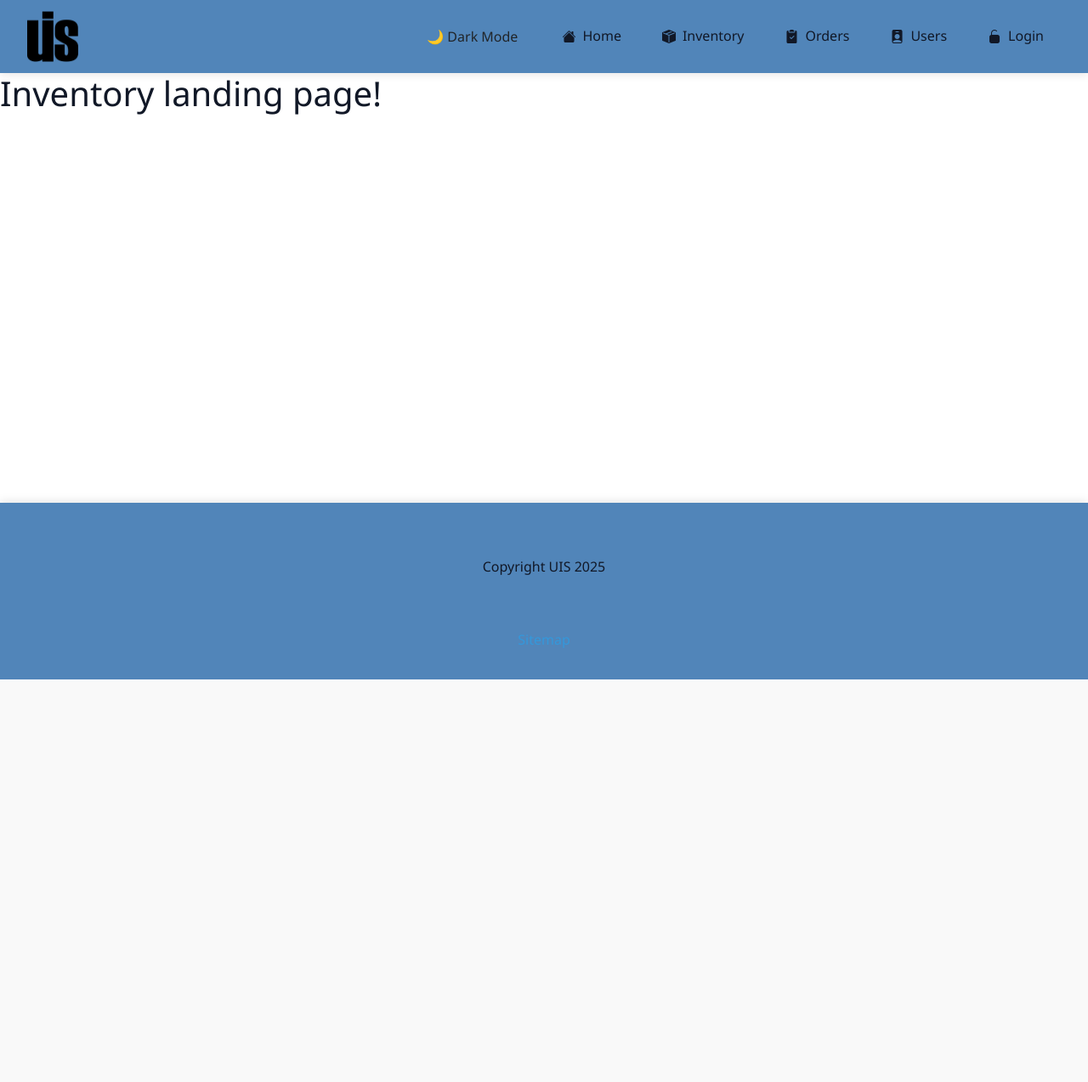
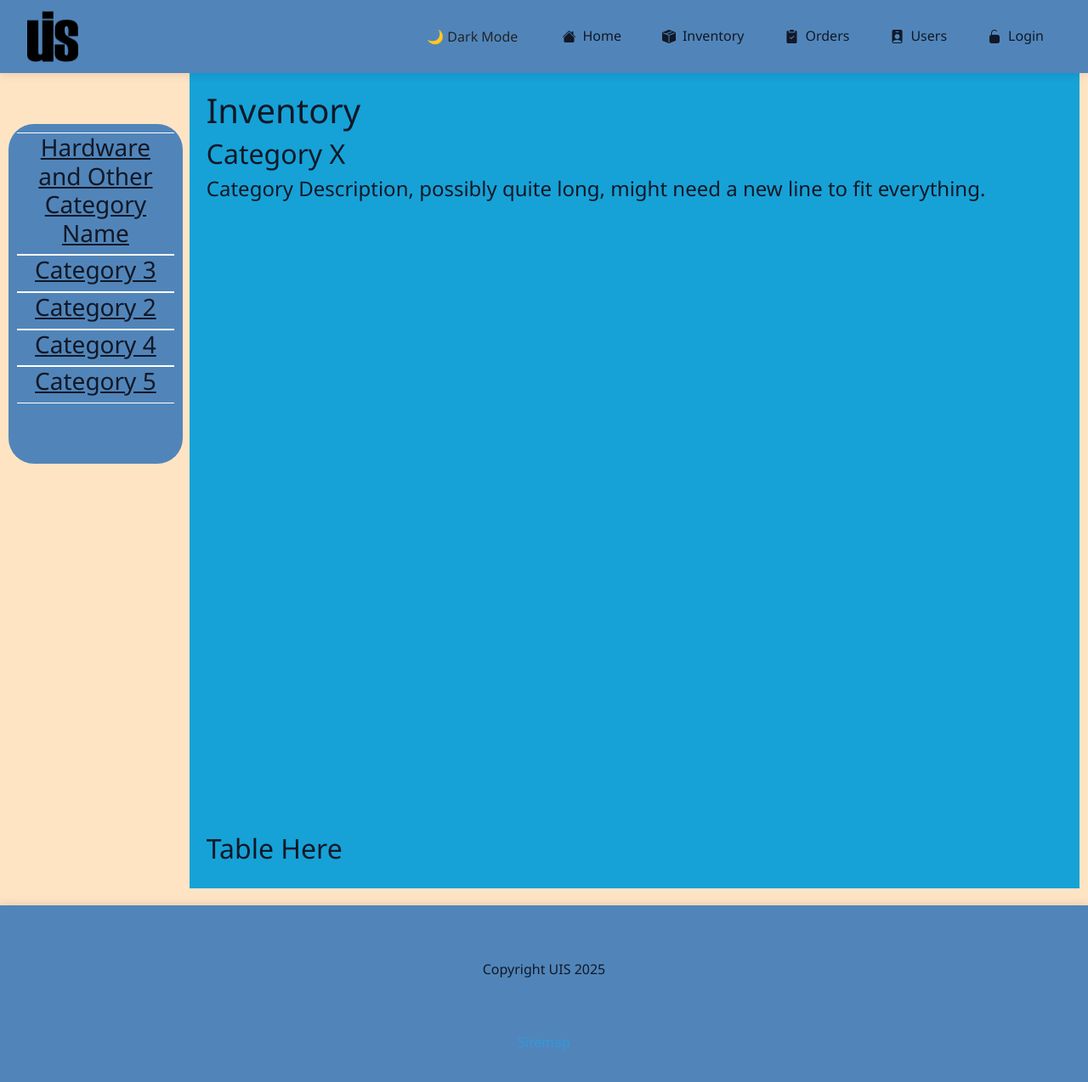
Before and after one commit to Pitlug/Unified-Inventory-System-UIS, a PHP site: page /Unified-Inventory-System-UIS/src/web/inventory/landingpage.php in a window 1280 px wide. Shown: the whole page at 85% size. Before the commit the page ends 800 px from the top, so only its background shows below. Run offline with PHP 8.4, Linux system fonts and the light colour scheme.

Commit message:
Added some prelim structure to inventory page, also added css config_vars file for easy inclusion in alternate css files.

```diff
--- /dev/null
+++ b/src/web/css/inventory.css
@@ -0,0 +1,77 @@
+@import url("config_vars.css");
+
+/*
+=======================
+Start Main
+=======================
+*/
+.page-content{
+    display:flex;
+    flex-direction:row;
+    justify-content: space-between;
+    background-color:bisque;
+}
+
+.main-content{
+    display:flex;
+    flex-direction: column;
+    justify-content: space-between;
+    flex-grow:3;
+    height:120vh;
+    padding:20px;
+    margin-left:10px;
+    margin-right:10px;
+    margin-bottom:20px;
+    background-color:#16A2D7;
+}
+/*
++++++++++++++++++++++++
+End Main
++=+=+=+=+=+=+=+=+=+=+=+
+Start Sidebar
+=======================
+*/
+.inventory-sidebar {
+    display: flex;
+    flex-direction: column;
+    justify-content: space-between;
+    flex-grow:1;
+    padding: 10px;
+    margin-top:50px;
+}
+
+.sizer{
+    height:0px;
+    visibility: hidden;
+}
+
+.category-list{
+    position:fixed;
+    background-color:var(--primary);
+    border-radius: 30px;
+    height:50vh;
+    width:16vw;
+    padding:10px;
+}
+
+.category-item{
+    text-align:center;
+    padding-left:10px;
+    padding-right:10px;
+    border-top: 1px solid var(--modeColor);
+    border-bottom: 1px solid var(--modeColor);
+}
+
+.category-item a{
+    cursor: pointer;
+    color: var(--modeColorOPP);
+}
+.category-item.selected {
+    background-color: #EEF3F5;
+    border-radius: 4px;
+}
+/*
++++++++++++++++++++++++
+End Sidebar
++++++++++++++++++++++++
+*/
--- a/src/web/css/standardize.css
+++ b/src/web/css/standardize.css
@@ -1,35 +1,6 @@
 /* https://www.w3schools.com/cssref/index.php */
 
-/* root varables */
-:root {
-    --primary: #5185b9;
-    --secondary: #3498db;
-    --accent: #e74c3c;
-    --light: #f8f9fa;
-    --border: #dee2e6;
-    --modeColor: #ffffff;
-    --modeColorOPP: #111827;
-
-    --helper-text-color: #9ca3af;
-    --footerHoverColor: #5dade2;
-    --btnprimaryHover: #2980b9;
-    --btnDangerHover: #c0392b;
-    --btnSecondaryHover: #7f8c8d;
-    --btnSecondaryBG: #95a5a6;
-
-}
-
-/* Override variables for dark mode */
-.dark-mode {
-    --primary: #1f2937; /* Dark background/base */
-    --secondary: #5dade2; /* Lighter accent blue for links/buttons */
-    --accent: #f1948a; /* Lighter accent red for errors/alerts */
-    --light: #d1d5db; /* Main text/foreground color */
-    --border: #4b5563; /* Subtle dividing lines/borders */
-    --modeColor: #111827; /* Deepest background color */
-    --modeColorOPP: #f9fafb; /* Lightest background color */
-    --helper-text-color: #9ca3af; /* Muted text color for hints/placeholders */
-}
+ @import url("config_vars.css");
 
 /* global Styles */
 * { margin: 0; padding: 0; box-sizing: border-box; }
@@ -106,6 +77,7 @@ footer {
     text-align: center;
     margin-top: auto;
     box-shadow: 0 -2px 10px rgba(0,0,0,0.1);
+    position:sticky;
 }
 
 footer p { margin: 0; line-height: 1.8; }
--- a/src/web/inventory/landingpage.php
+++ b/src/web/inventory/landingpage.php
@@ -1,7 +1,32 @@
 <?php
     include_once '../classes/PageClass.php';
-    $pageContent = '<h1>Inventory landing page!</h1>';
-    $page = new PageClass('Inventory',$pageContent);
+    $pageContent = '
+    <div class="page-content">
+        <div class="inventory-sidebar">
+            <div class="sizer">
+                <div class="category-item"><h3><a href="#cat1">Category 1</a></h3></div>
+            </div>
+            <div class="category-list">
+                <div class="category-item"><h3><a href="#cat1">Hardware and Other Category Name</a></h3></div>
+                <div class="category-item"><h3><a href="#cat3">Category 3</a></h3></div>
+                <div class="category-item"><h3><a href="#cat2">Category 2</a></h3></div>
+                <div class="category-item"><h3><a href="#cat4">Category 4</a></h3></div>
+                <div class="category-item"><h3><a href="#cat5">Category 5</a></h3></div>
+            </div>
+        </div>
+        <div class="main-content">
+            <div class="inventory-info">
+                <h1>Inventory</h1>
+                <h2>Category X</h2>
+                <h4>Category Description, possibly quite long, might need a new line to fit everything.</h4>
+            </div>
+            <div class="inventory-table">
+                <h2>Table Here</h2>
+            </div>
+        </div>
+    </div>
+    ';
+    $page = new PageClass('Inventory',$pageContent,['inventory.css'],[]);
     $page->standardize();
     echo $page->render();
 ?>
--- a/src/web/js/mode-toggle.js
+++ b/src/web/js/mode-toggle.js
@@ -36,7 +36,7 @@ document.addEventListener('DOMContentLoaded', function() {
     }
 
     function updatePHP(){
-        document.cookie = "theme="+localStorage.getItem('theme-mode');
+        document.cookie = "theme="+localStorage.getItem('theme-mode')+";Domain=";
     }
 
     // Add click event listener
@@ -50,6 +50,7 @@ document.addEventListener('DOMContentLoaded', function() {
     }
 
     // Load the saved mode on page load
+    console.log(document.cookie);
     updatePHP();
     loadMode();
 });
```
Also changed, not shown: src/web/css/config_vars.css (added, +30 -0 lines).
